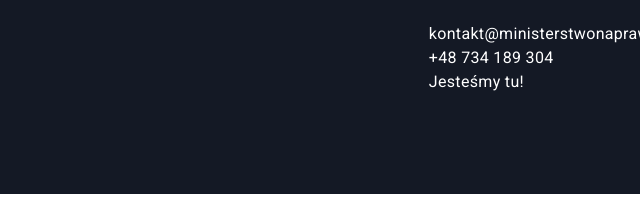
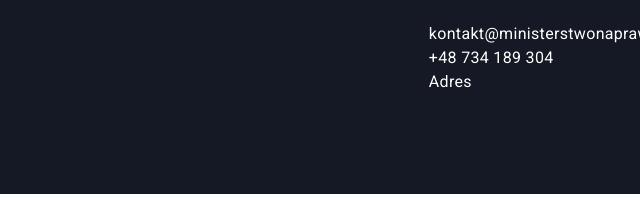
Before and after one commit to Daria-Lozovska/email-page, a website: page index.html in a window 1280 px wide. Shown: the part 3765-3964 px from the top of the page, 640-1280 px from the left. Drawn offline with Linux system fonts and the light colour scheme.

Commit message:
all done 2.0

```diff
--- a/index.html
+++ b/index.html
@@ -244,7 +244,7 @@
                                     <a href="tel:+48734189304" class="foo-adres-nav">+48 734 189 304</a>
                                 </li>
                                 <li class="foo-li-nav">
-                                    <a href="https://maps.app.goo.gl/Y4ctMi9cvMYTVZCD8" class="foo-adres-nav">Jesteśmy tu!</a>
+                                    <a href="https://maps.app.goo.gl/Y4ctMi9cvMYTVZCD8" class="foo-adres-nav">Adres</a>
                                 </li>
                             </ul>
                         </address>
```
